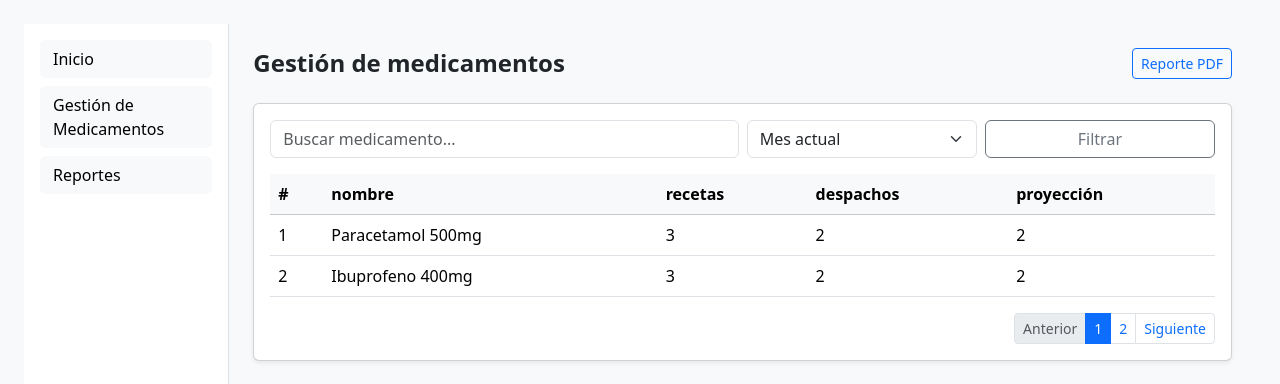
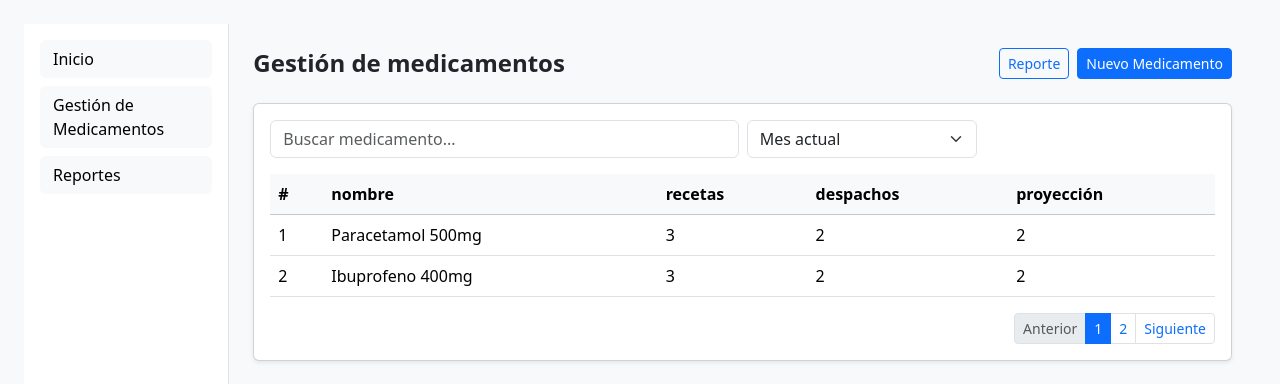
Before and after one commit to Lorena-V/Proyecto-titulo-TI, a Flask app: template app/templates/medicamentos.html in a window 1280 px wide. Shown: the part 57-441 px from the top of the page. Run offline with Flask 3, Linux system fonts and the light colour scheme; the template is opened without the code that fills it, so the values that code supplies are empty; some libraries are stand-ins or nearby versions.

Commit message:
Mejora la estructura y formato de los botones en las secciones de gestión de medicamentos y pacientes.

```diff
--- a/app/templates/medicamentos.html
+++ b/app/templates/medicamentos.html
@@ -1,17 +1,25 @@
-<!-- Gestión de medicamentos -->
- {% extends "base_module.html" %}
+{% extends "base_module.html" %}
 
-{% block title %}Gestión de Medicamentos{% endblock %}
+{% block title %} Gestión de Medicamentos {% endblock %}
 
 {% block module_content %}
 
 <div class="d-flex justify-content-between align-items-center mb-4">
     <h1 class="h4 fw-bold mb-0">Gestión de medicamentos</h1>
-
     <div class="d-flex gap-2">
-        <button class="btn btn-outline-primary btn-sm" type="button">Reporte PDF</button>
+        <button class="btn btn-outline-primary btn-sm"
+            type="button">Reporte
+        </button>
+        <button class="btn btn-primary btn-sm"
+            type="button"
+            data-bs-toggle="modal"
+            data-bs-target="#modalNuevoMedicamento">
+        Nuevo Medicamento
+        </button>
     </div>
 </div>
+
+
 
 <div class="card shadow-sm">
     <div class="card-body">
@@ -31,9 +39,6 @@
                     <option value="3m">Últimos 3 meses</option>
                     <option value="6m">Últimos 6 meses</option>
                 </select>
-            </div>
-            <div class="col-12 col-md-3 text-md-end">
-                <button id="btnFiltrar" class="btn btn-outline-secondary w-100 w-md-auto" type="button">Filtrar</button>
             </div>
         </div>
 
--- a/app/templates/pacientes.html
+++ b/app/templates/pacientes.html
@@ -6,13 +6,17 @@
 
 <div class="d-flex justify-content-between align-items-center mb-4">
   <h1 class="h4 fw-bold mb-0">Gestión de Pacientes</h1>
+
   <div class="d-flex gap-2">
     <button
       id="btnReportePacientes"
       class="btn btn-outline-primary btn-sm"
       type="button">Reporte
     </button>
-    <button class="btn btn-primary btn-sm" type="button" data-bs-toggle="modal" data-bs-target="#modalNuevoPaciente">
+    <button class="btn btn-primary btn-sm"
+            type="button"
+            data-bs-toggle="modal"
+            data-bs-target="#modalNuevoPaciente">
       Nuevo Paciente
     </button>
   </div>
--- a/app/templates/recetas.html
+++ b/app/templates/recetas.html
@@ -6,7 +6,10 @@
 
 <div class="d-flex justify-content-between align-items-center mb-4">
     <h1 class="h4 fw-bold mb-0">Gestión de Recetas</h1>
-    <button class="btn btn-primary btn-sm" type="button" data-bs-toggle="modal" data-bs-target="#modalNuevaReceta">
+    <button class="btn btn-primary btn-sm"
+            type="button"
+            data-bs-toggle="modal"
+            data-bs-target="#modalNuevaReceta">
         Nueva receta
     </button>
 </div>
```
